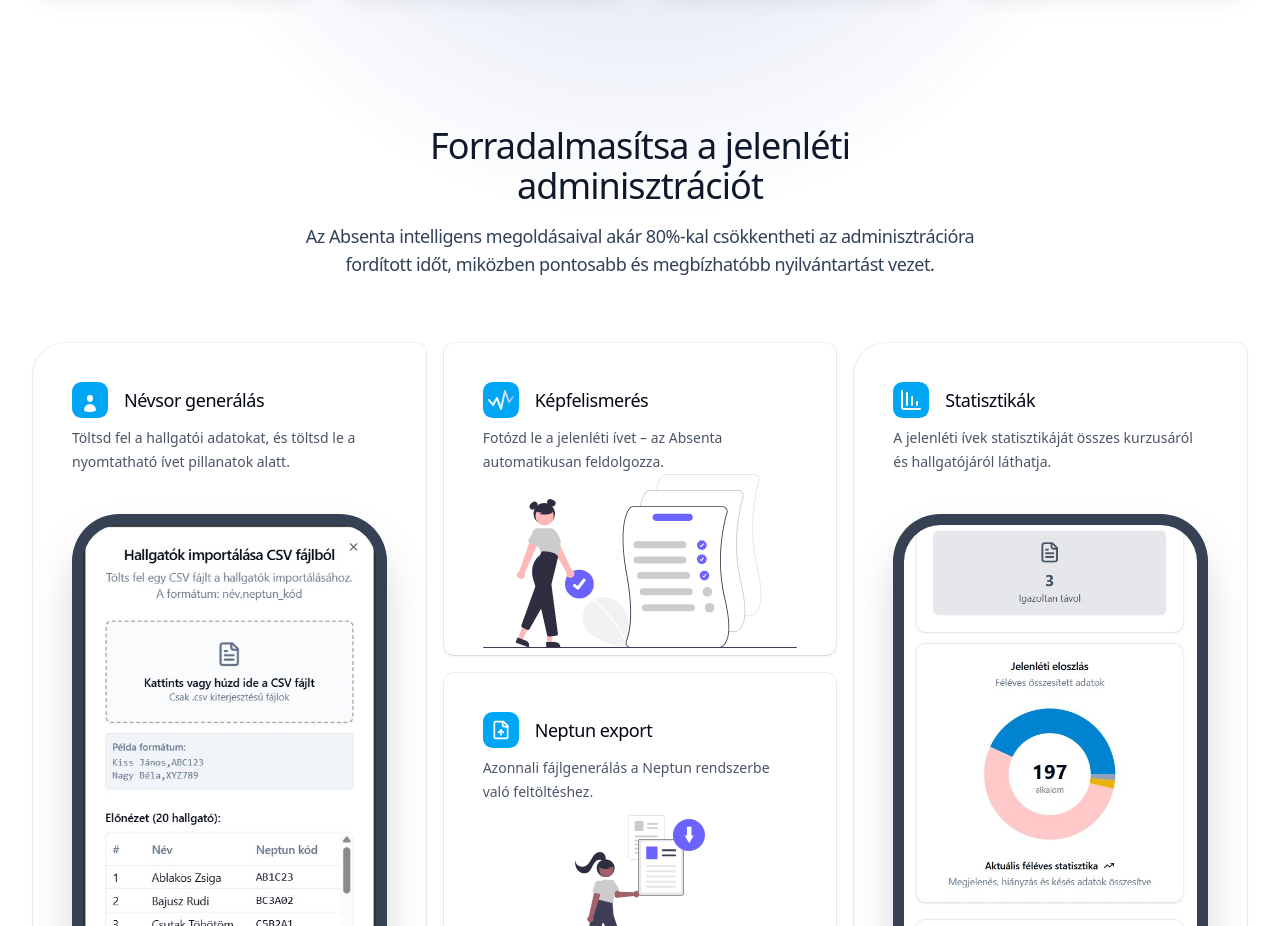
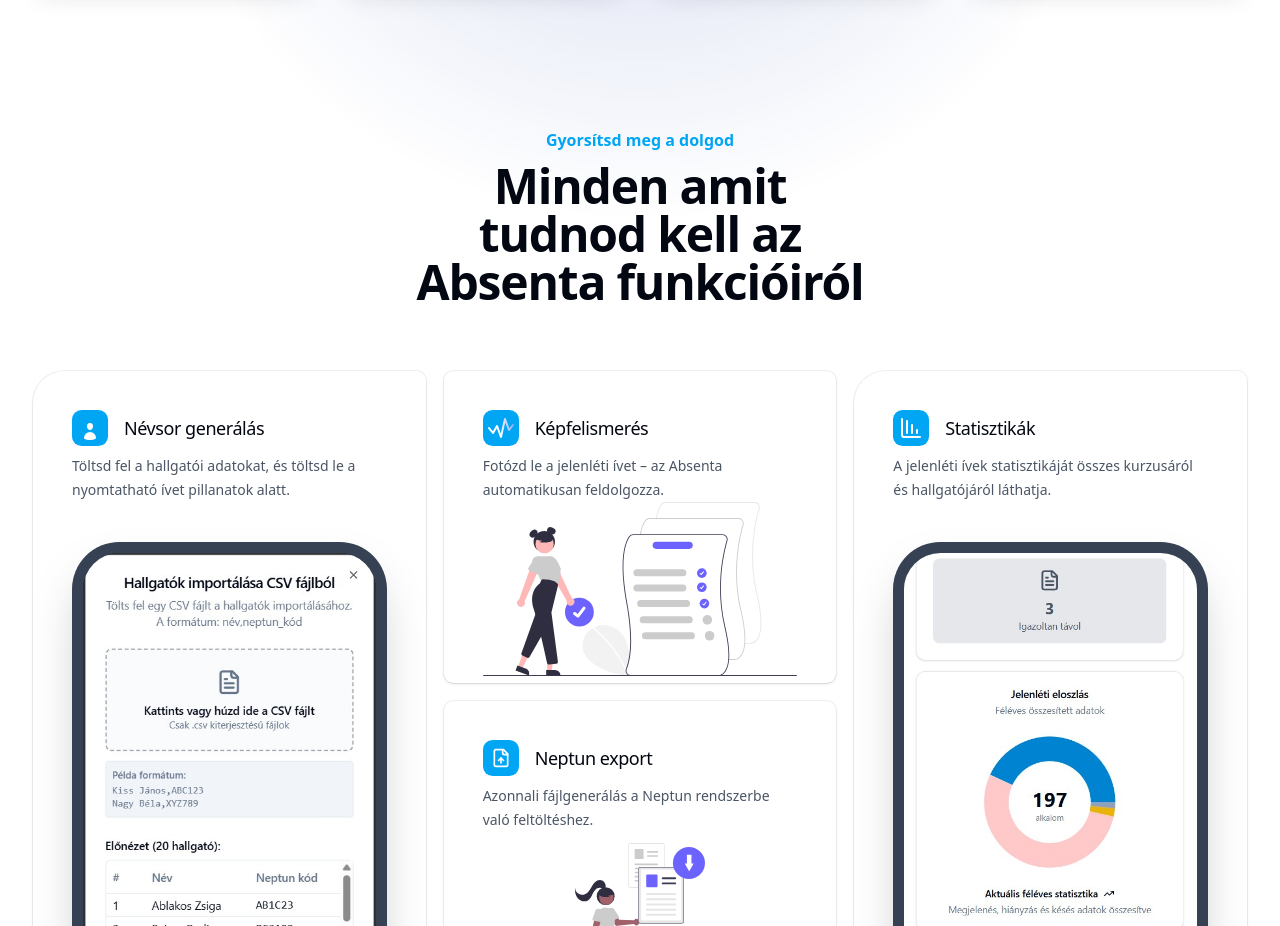
Before and after one commit to TeaPerm/absenta, a React (Vite) app: page / in a window 1280 px wide. Shown: the part 1200-2126 px from the top of the page. Built offline with nearby package versions, Linux system fonts and the light colour scheme.

Commit message:
Refactor CourseForm to remove commented code, update Features component with new headings and styling, and adjust layout for breadcrumbs in Layout component. Modify Attendance page styles for better width management of elements.

```diff
--- a/src/components/course-form.tsx
+++ b/src/components/course-form.tsx
@@ -88,7 +88,6 @@
 
   useEffect(() => {
     if (initialData) {
-      // Create a properly typed object for form.reset
       const formData: z.infer<typeof courseFormSchema> = {
         name: initialData.name,
         university: initialData.university,
--- a/src/components/features.tsx
+++ b/src/components/features.tsx
@@ -125,14 +125,10 @@
     >
       <Container>
         <div className="mx-auto max-w-2xl md:text-center">
-          <h2 className="font-display text-3xl tracking-tight text-slate-900 sm:text-4xl">
-            Forradalmasítsa a jelenléti adminisztrációt
-          </h2>
-          <p className="mt-4 text-lg tracking-tight text-slate-700">
-            Az Absenta intelligens megoldásaival akár 80%-kal csökkentheti az
-            adminisztrációra fordított időt, miközben pontosabb és megbízhatóbb
-            nyilvántartást vezet.
-          </p>
+        <h2 className="text-center text-base/7 font-semibold text-theme">Gyorsítsd meg a dolgod</h2>
+        <p className="mx-auto mt-2 max-w-lg text-balance text-center text-4xl font-semibold tracking-tight text-gray-950 sm:text-5xl">
+          Minden amit tudnod kell az Absenta funkcióiról
+        </p>
         </div>
 
         {/* Bento Grid Implementation */}
--- a/src/pages/course/attendance.tsx
+++ b/src/pages/course/attendance.tsx
@@ -233,10 +233,10 @@
                   width: 10%;
                 }
                 .w-\\[20\\%\\] {
-                  width: 20%;
+                  width: 30%;
                 }
                 .w-\\[40\\%\\] {
-                  width: 40%;
+                  width: 30%;
                 }
                 .text-center {
                   text-align: center;
```
Also changed, not shown: src/components/Layout.tsx (+0 -10 lines).
